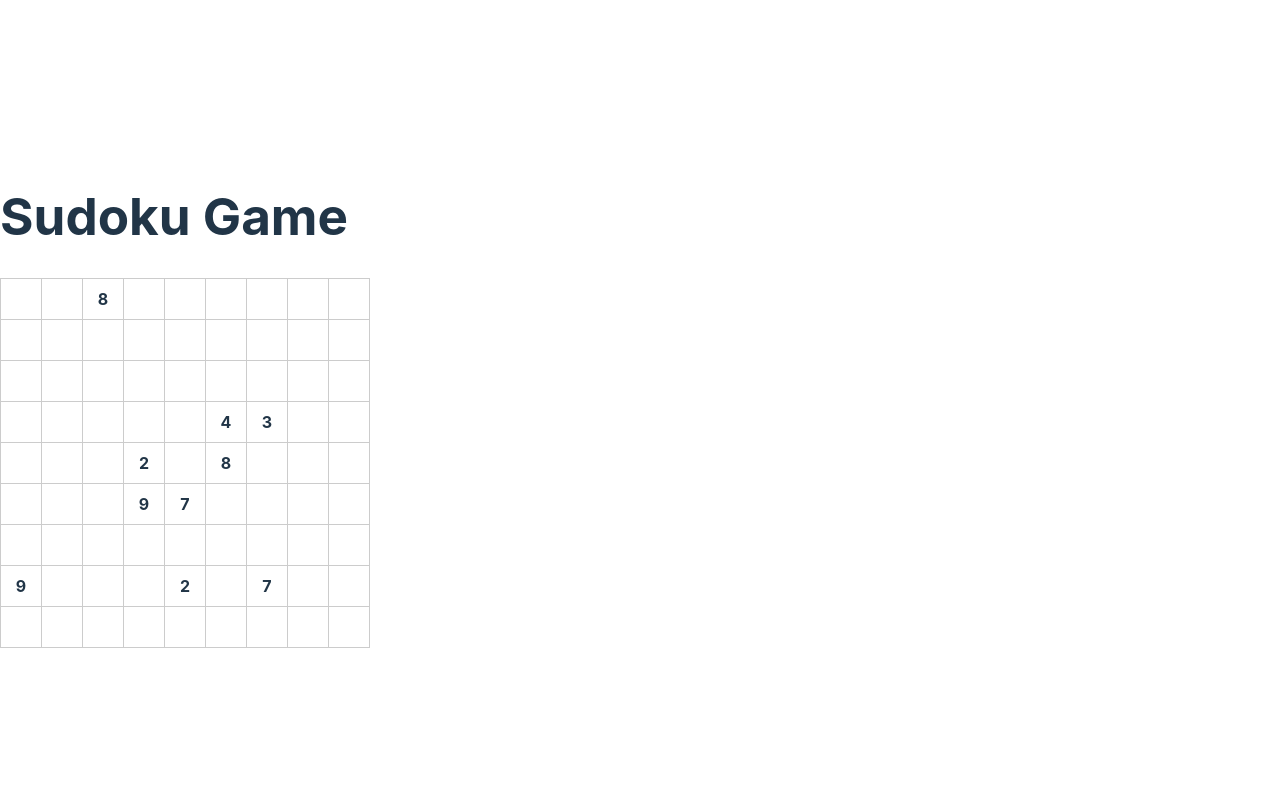
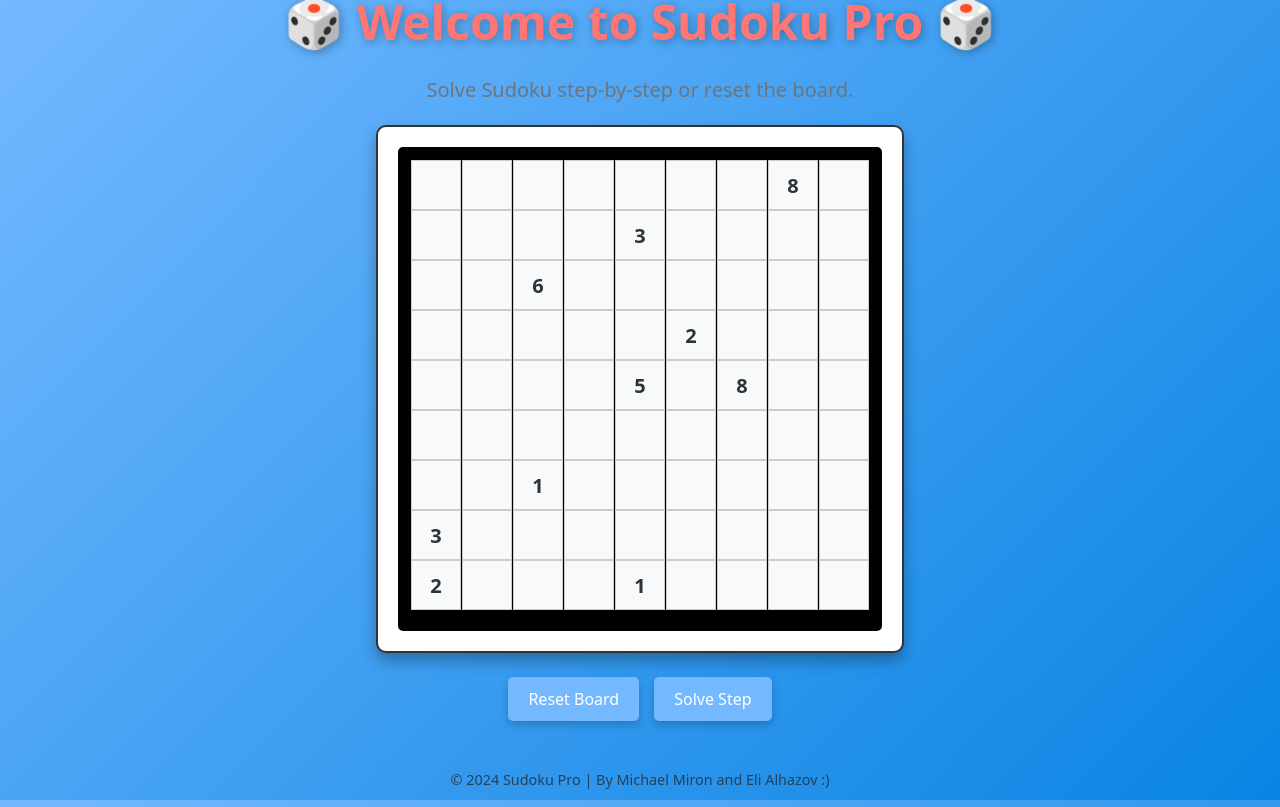
Before and after one commit to michaelmiron/sudoku-, a React (Vite) app in the folder frontend/sudoku-game/: page / in a window 1280 px wide. Built offline with nearby package versions, Linux system fonts and the light colour scheme.

Commit message:
enhancing design with bootstrap ad css libery

```diff
--- a/frontend/sudoku-game/package.json
+++ b/frontend/sudoku-game/package.json
@@ -10,6 +10,7 @@
     "preview": "vite preview"
   },
   "dependencies": {
+    "bootstrap": "^5.3.3",
     "react": "^18.3.1",
     "react-dom": "^18.3.1"
   },
--- a/frontend/sudoku-game/src/App.jsx
+++ b/frontend/sudoku-game/src/App.jsx
@@ -4,7 +4,6 @@ import SudokuBoard from './SudokuBoard';
 const App = () => {
     return (
         <div>
-            <h1>Sudoku Game</h1>
             <SudokuBoard />
         </div>
     );
--- a/frontend/sudoku-game/src/SudokuBoard.css
+++ b/frontend/sudoku-game/src/SudokuBoard.css
@@ -1,24 +1,133 @@
+/* הגדרות בסיסיות לגוף ול-HTML */
+html, body {
+    height: 100%;
+    width: 100%;
+    margin: 0;
+    padding: 0;
+    box-sizing: border-box;
+    background: linear-gradient(135deg, #74b9ff, #0984e3);
+    display: flex;
+    justify-content: center;
+    align-items: center;
+    text-align: center; /* שמירה על טקסט ממורכז */
+}
+
+/* מסגרת עמוד */
+.page-frame {
+    display: flex;
+    flex-direction: column;
+    align-items: center;
+    justify-content: center;
+    min-height: 90vh;
+    width: 95vw;
+    max-width: 1200px;
+    padding: 20px;
+    background-color: #ffffff;
+    border: 5px solid rgba(255, 118, 117, 0.8);
+    border-radius: 20px;
+    box-shadow: 0 8px 15px rgba(0, 0, 0, 0.3), 0 0 15px rgba(255, 118, 117, 0.5);
+}
+
+/* כותרת */
+.custom-title {
+    font-size: 3rem;
+    font-weight: bold;
+    color: #ff7675;
+    text-shadow: 2px 2px 10px rgba(0, 0, 0, 0.3);
+    margin-bottom: 10px;
+}
+
+/* כותרת משנית */
+.lead {
+    font-size: 1.5rem;
+    font-weight: 300;
+    color: #2d3436;
+    margin-bottom: 20px;
+}
+
+/* מיכל לוח */
+.sudoku-container {
+    display: flex;
+    justify-content: center;
+    align-items: center;
+    flex-direction: column;
+    background-color: #fff;
+    border-radius: 10px;
+    border: 2px solid #333;
+    padding: 20px;
+    box-shadow: 0 8px 15px rgba(0, 0, 0, 0.3);
+    width: fit-content;
+    max-width: 90vw;
+    margin: auto;
+}
+
+/* לוח סודוקו */
 .sudoku-board {
     display: grid;
-    grid-template-rows: repeat(9, 40px);
-    grid-template-columns: repeat(9, 40px);
+    grid-template-rows: repeat(9, 50px);
+    grid-template-columns: repeat(9, 50px);
     gap: 1px;
     background-color: #000;
+    border: 3px solid #000;
+    border-radius: 5px;
+    padding: 10px;
 }
 
-.sudoku-row {
-    display: contents;
-}
-
+/* תאים */
 .sudoku-cell {
     display: flex;
     align-items: center;
     justify-content: center;
-    background-color: #fff;
+    background-color: #f8f9fa;
+    font-size: 20px;
+    font-weight: bold;
     border: 1px solid #ccc;
-    font-size: 16px;
+    width: 50px;
+    height: 50px;
+    box-sizing: border-box;
+}
+
+/* שדות קלט */
+.cell-input {
+    width: 100%;
+    height: 100%;
+    border: none;
+    text-align: center;
+    font-size: 20px;
     font-weight: bold;
-    width: 40px;
-    height: 40px;
-    text-align: center;
+    background-color: transparent;
+    outline: none;
+    color: #2d3436;
 }
+
+/* כפתורים */
+.button-container {
+    display: flex;
+    justify-content: center;
+    gap: 15px;
+    margin-top: 20px;
+}
+
+.button-container button {
+    padding: 10px 20px;
+    border-radius: 5px;
+    box-shadow: 0 4px 8px rgba(0, 0, 0, 0.2);
+    font-size: 1rem;
+    background-color: #74b9ff;
+    color: white;
+    border: none;
+    transition: transform 0.2s ease, box-shadow 0.2s ease;
+    cursor: pointer;
+}
+
+.button-container button:hover {
+    transform: scale(1.05);
+    box-shadow: 0 6px 12px rgba(0, 0, 0, 0.3);
+}
+
+/* תחתית */
+.footer {
+    margin-top: 20px;
+    font-size: 0.9rem;
+    color: #636e72;
+}
--- a/frontend/sudoku-game/src/SudokuBoard.jsx
+++ b/frontend/sudoku-game/src/SudokuBoard.jsx
@@ -1,74 +1,162 @@
-import React, {isValidElement, useState} from 'react';
+import React, { useState } from 'react';
 import './SudokuBoard.css';
+import 'bootstrap/dist/css/bootstrap.min.css';
 
 const SudokuBoard = () => {
-    // Generate an initial Sudoku board
     const generateBoard = () => {
         const board = Array.from({ length: 9 }, () => Array(9).fill(''));
 
-        const isValidPlacement = (board,row,col,num)=>{
-            //check rows
-            for (let j = 0; j < 9; j++) {
-                if (board[row][j] === num) {
-                    return false;
-                }
-            }
-            //check cols
-            for (let i = 0; i < 9; i++) {
-                if (board[i][col] === num) {
-                    return false;
-                }
-            }
-            const startRow =Math.floor(row/3)*3;
-            const startCol =Math.floor(col/3)*3;
+        const isValidPlacement = (board, row, col, num) => {
+            for (let j = 0; j < 9; j++) if (board[row][j] === num) return false;
+            for (let i = 0; i < 9; i++) if (board[i][col] === num) return false;
 
+            const startRow = Math.floor(row / 3) * 3;
+            const startCol = Math.floor(col / 3) * 3;
             for (let i = 0; i < 3; i++) {
                 for (let j = 0; j < 3; j++) {
-                    if (board[startRow+i][startCol+j] === num) {
-                        return false;
-                    }
+                    if (board[startRow + i][startCol + j] === num) return false;
                 }
             }
             return true;
         };
-        //Function to randomly fill some cells with valid numbers
-        const fillBoard = (board) => {
+
+        const fillRandomCells = (board) => {
             let filledCells = 0;
-
-            while (filledCells <= 9) {
+            while (filledCells < 10) {
                 const row = Math.floor(Math.random() * 9);
                 const col = Math.floor(Math.random() * 9);
-
                 if (board[row][col] === '') {
-                    // Try placing a random number (1-9)
                     const num = Math.floor(Math.random() * 9) + 1;
-
-                    // Place only if it doesn't violate Sudoku rules
-                    if (isValidPlacement(board, row, col, num)) {
-                        board[row][col] = num;
+                    if (isValidPlacement(board, row, col, String(num))) {
+                        board[row][col] = String(num);
                         filledCells++;
                     }
                 }
             }
         };
 
-        fillBoard(board);
+        fillRandomCells(board);
         return board;
     };
-    const [board, setBoard] = useState(generateBoard());
+
+    const [initialBoard, setInitialBoard] = useState(generateBoard()); // שמירת הלוח המקורי
+    const [board, setBoard] = useState(initialBoard.map((row) => [...row])); // העתקת הלוח הנוכחי
+
+    const isValidPlacement = (board, row, col, num) => {
+        for (let j = 0; j < 9; j++) if (board[row][j] === num) return false;
+        for (let i = 0; i < 9; i++) if (board[i][col] === num) return false;
+
+        const startRow = Math.floor(row / 3) * 3;
+        const startCol = Math.floor(col / 3) * 3;
+        for (let i = 0; i < 3; i++) {
+            for (let j = 0; j < 3; j++) {
+                if (board[startRow + i][startCol + j] === num) return false;
+            }
+        }
+        return true;
+    };
+
+    const findNextCell = (board) => {
+        for (let row = 0; row < 9; row++) {
+            for (let col = 0; col < 9; col++) {
+                if (board[row][col] === '') return [row, col];
+            }
+        }
+        return null; // אין תאים ריקים
+    };
+
+    const solveStep = () => {
+        const nextCell = findNextCell(board);
+
+        if (!nextCell) {
+            alert('The board is already solved or has no empty cells!');
+            return;
+        }
+
+        const [row, col] = nextCell;
+
+        for (let num = 1; num <= 9; num++) {
+            if (isValidPlacement(board, row, col, String(num))) {
+                setBoard((prevBoard) => {
+                    const newBoard = prevBoard.map((rowArr, rowIndex) =>
+                        rowArr.map((cell, colIndex) =>
+                            rowIndex === row && colIndex === col ? String(num) : cell
+                        )
+                    );
+                    return newBoard;
+                });
+                return;
+            }
+        }
+
+        alert('No valid number found for this cell. Please check the board or reset it.');
+    };
+
+    const resetBoard = () => {
+        const newBoard = generateBoard();
+        setInitialBoard(newBoard); // יצירת לוח חדש עם מספרים רנדומליים
+        setBoard(newBoard.map((row) => [...row])); // עדכון הלוח הנוכחי
+    };
+
+    const handleInputChange = (row, col, value) => {
+        if (value === '' || /^[1-9]$/.test(value)) {
+            setBoard((prevBoard) => {
+                const newBoard = prevBoard.map((rowArr, rowIndex) =>
+                    rowArr.map((cell, colIndex) =>
+                        rowIndex === row && colIndex === col ? value : cell
+                    )
+                );
+                return newBoard;
+            });
+        }
+    };
 
     return (
+        <div className="main-container">
+            <div className="header-container">
+                <h1 className="custom-title mb-4">🎲 Welcome to Sudoku Pro 🎲</h1>
+                <p className="lead text-secondary">
+                    Solve Sudoku step-by-step or reset the board.
+                </p>
+            </div>
+            <div className="sudoku-container">
                 <div className="sudoku-board">
                     {board.map((row, rowIndex) => (
                         <div key={rowIndex} className="sudoku-row">
                             {row.map((cell, colIndex) => (
                                 <div key={colIndex} className="sudoku-cell">
-                            {cell}
+                                    <input
+                                        type="text"
+                                        maxLength="1"
+                                        className="cell-input"
+                                        value={cell}
+                                        onChange={(e) =>
+                                            handleInputChange(
+                                                rowIndex,
+                                                colIndex,
+                                                e.target.value
+                                            )
+                                        }
+                                        disabled={initialBoard[rowIndex][colIndex] !== ''} // תאים רנדומליים נעולים
+                                    />
                                 </div>
                             ))}
                         </div>
                     ))}
                 </div>
+            </div>
+            <div className="button-container mt-4">
+                <button className="btn btn-lg btn-success" onClick={resetBoard}>
+                    Reset Board
+                </button>
+                <button className="btn btn-lg btn-primary" onClick={solveStep}>
+                    Solve Step
+                </button>
+            </div>
+            <footer className="footer mt-5">
+                <p className="text-muted">© 2024 Sudoku Pro | By Michael Miron and Eli Alhazov :)</p>
+            </footer>
+        </div>
     );
 };
 
```
Also changed, not shown: 1 other file (tests, documents, lock files or other folders). Lines whose indentation alone changed are shown as unchanged.
